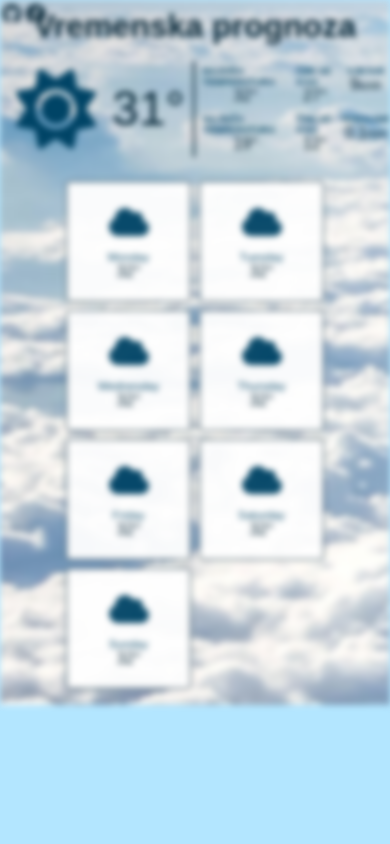
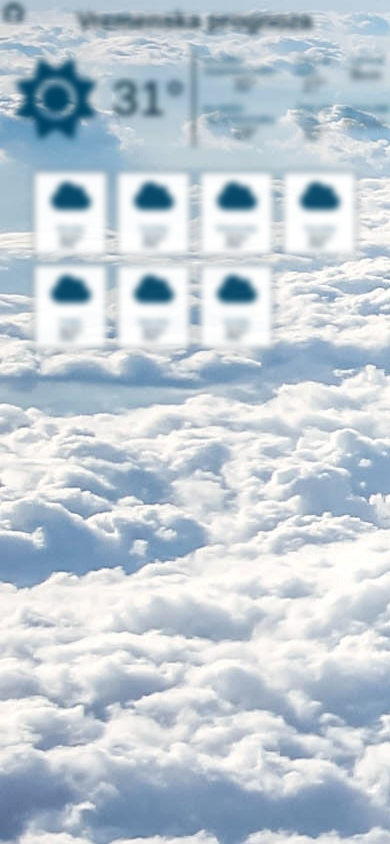
Before and after one commit to Barjaktarevic/Weather-App, a plain HTML site: page index.html in a window 390 px wide. Drawn offline with Linux system fonts and the light colour scheme.

Commit message:
fix background resizing issue, add media queries, geolocation only works in browser

```diff
--- a/index.html
+++ b/index.html
@@ -14,10 +14,8 @@
 
 <div class="github-logo">
     <a href="https://github.com/Barjaktarevic" class="social-link"><i class="fa-brands fa-github"></i></a>
-    <a href="https://www.facebook.com/uros.barjaktarevic.9/" class="social-link"><i class="fa-brands fa-facebook"></i></a>
 </div>
 
-<div class="background">
     <h1 class="title">Vremenska prognoza</h1>
     <header class="header">
 
@@ -106,7 +104,6 @@
         </div>
 
     </section>
-</div>
 
     <table class="hour-section">
         <tbody data-hour-section>
--- a/styles.css
+++ b/styles.css
@@ -9,16 +9,13 @@ body {
     background-color: hsl(200, 100%, 85%);
     color: hsl(200, 100%, 10%);
     font-family: sans-serif;
+    background: url('background.jpg');
+    background-position-y: -105vh;
 }
 
 .blurred {
     filter: blur(3px);
     overflow: hidden;
-}
-
-.background {
-    background: url('background.jpg');
-    background-position-y: -105vh;
 }
 
 .header {
@@ -130,9 +127,9 @@ body {
 
 .github-logo {
     position: absolute;
-    scale: 1.2;
-    top: 1.5vmin;
-    left: 1.5vmin;
+    scale: 2.5;
+    top: 2.5vmin;
+    left: 2.5vmin;
 }
 
 .social-link {
@@ -143,3 +140,27 @@ body {
 .social-link:hover {
     opacity: 70%;
 }
+
+@media screen and (max-width: 500px) {
+    .day-section {
+        display: grid;
+        grid-template-columns: repeat(auto-fit, 75px);
+    }
+    .day-card {
+        padding: 0.25rem;
+    }
+
+    .day-card-day {
+        font-size: 2vmin;
+    }
+
+    .github-logo {
+        scale: 1.25;
+        top: 1.5vmin;
+        left: 1.5vmin;
+    }
+
+    .title {
+        font-size: 6vmin;
+    }
+}
```
